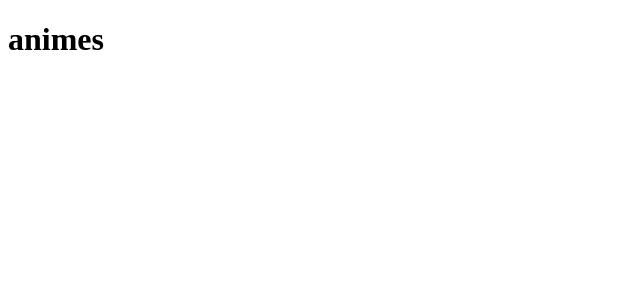
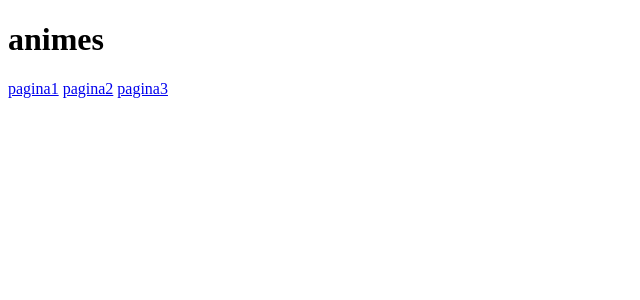
Before and after one commit to EvellynBorgesLopes1/EvellynBorgesLopes1.github.io, a SvelteKit app: page /pagina1 in a window 1280 px wide. Shown: the top 300 px of the page, without its empty margins (0-640 px from the left). Built offline with nearby package versions, Linux system fonts and the light colour scheme.

Commit message:
atualiza

```diff
--- a/src/routes/pagina1/+page.svelte
+++ b/src/routes/pagina1/+page.svelte
@@ -1 +1,4 @@
 <h1>animes</h1>
+<a href="pagina1"> pagina1</a>
+<a href="pagina2"> pagina2</a>
+<a href="pagina3"> pagina3</a>
--- a/src/routes/pagina2/+page.svelte
+++ b/src/routes/pagina2/+page.svelte
@@ -1 +1,4 @@
 <h1>manhwa</h1>
+<a href="pagina1"> pagina1</a>
+<a href="pagina2"> pagina2</a>
+<a href="pagina3"> pagina3</a>
--- a/src/routes/pagina3/+page.svelte
+++ b/src/routes/pagina3/+page.svelte
@@ -1 +1,4 @@
 <h1>Noveis</h1>
+<a href="pagina1"> pagina1</a>
+<a href="pagina2"> pagina2</a>
+<a href="pagina3"> pagina3</a>
```
